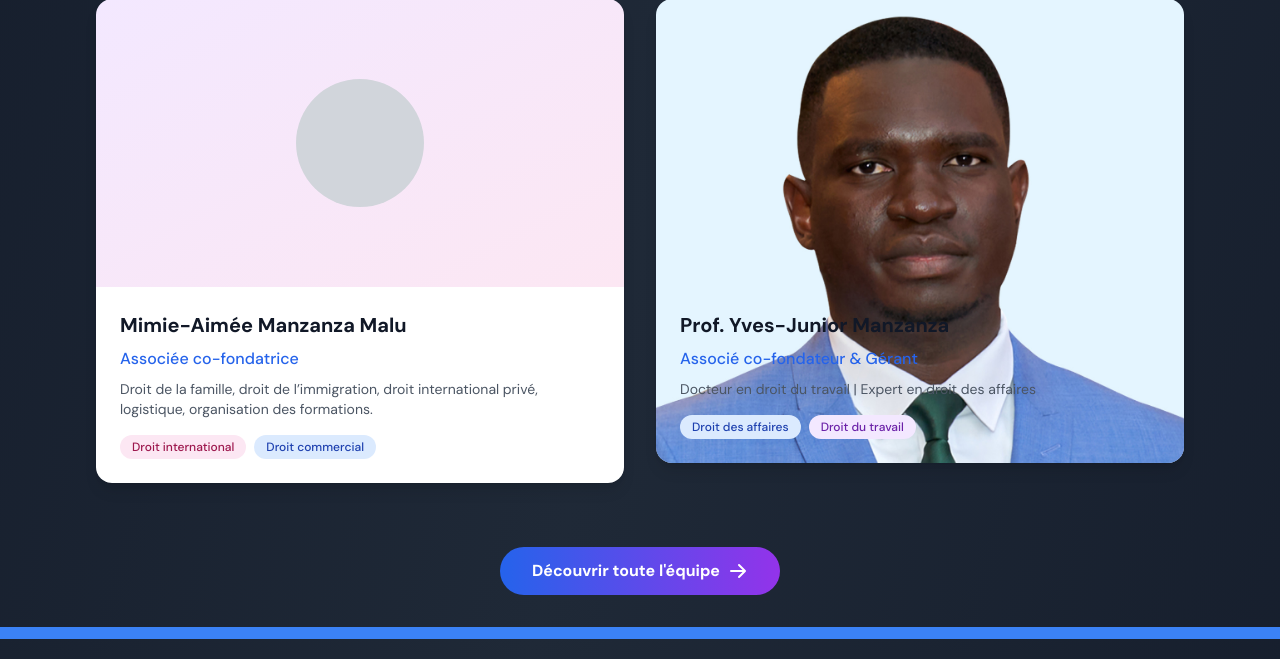
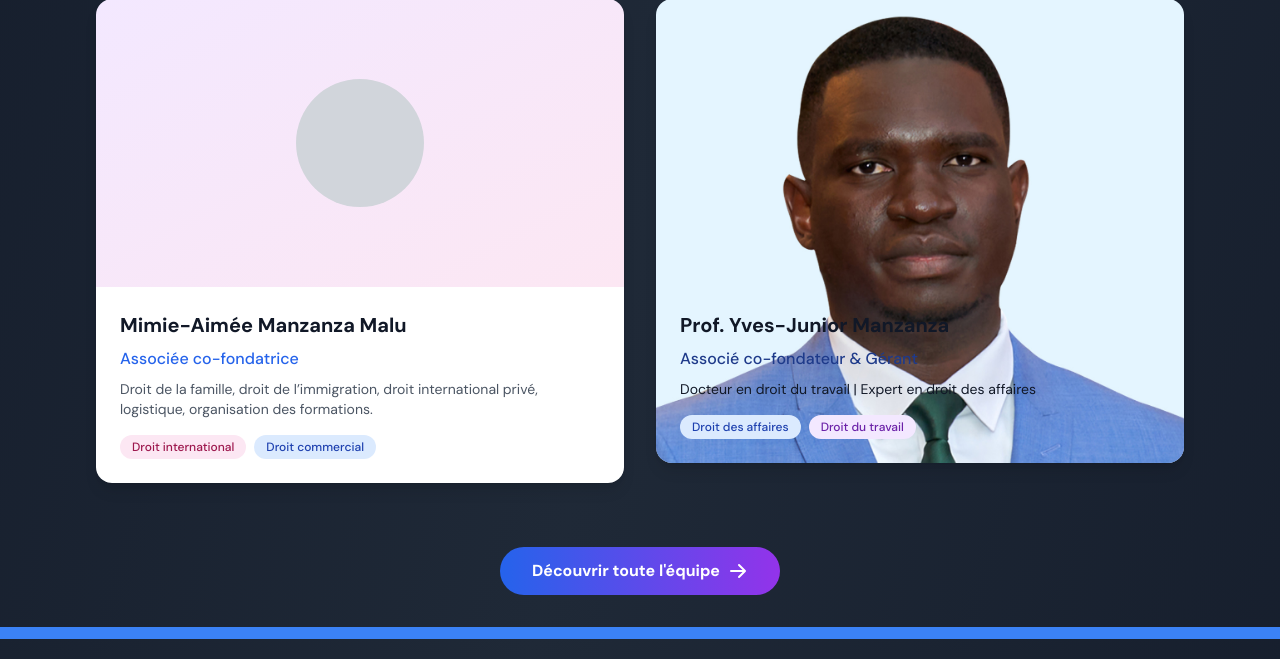
Before and after one commit to Pamoja-Solution/legal, a PHP site: page / in a window 1280 px wide. Shown: the part 2059-2718 px from the top of the page. Run offline with PHP 8.4, Linux system fonts and the light colour scheme; some libraries are stand-ins or nearby versions.

Commit message:
couleurs 7

```diff
--- a/index.php
+++ b/index.php
@@ -453,8 +453,8 @@ function carousel(intervalTime) {
                         </div>
                         <div class="p-6 bg-gray-300" >
                             <h3 class="text-xl font-bold text-gray-900 mb-2">Prof. Yves-Junior Manzanza</h3>
-                            <p class="text-blue-600 font-medium mb-2">Associé co-fondateur & Gérant</p>
-                            <p class="text-gray-600 text-sm mb-4">Docteur en droit du travail | Expert en droit des affaires</p>
+                            <p class="text-blue-900 font-medium mb-2">Associé co-fondateur & Gérant</p>
+                            <p class="text-gray-900 text-sm mb-4">Docteur en droit du travail | Expert en droit des affaires</p>
                             <div class="flex flex-wrap gap-2">
                                 <span class="inline-block px-3 py-1 text-xs font-medium bg-blue-100 text-blue-800 rounded-full">Droit des affaires</span>
                                 <span class="inline-block px-3 py-1 text-xs font-medium bg-purple-100 text-purple-800 rounded-full">Droit du travail</span>
```
